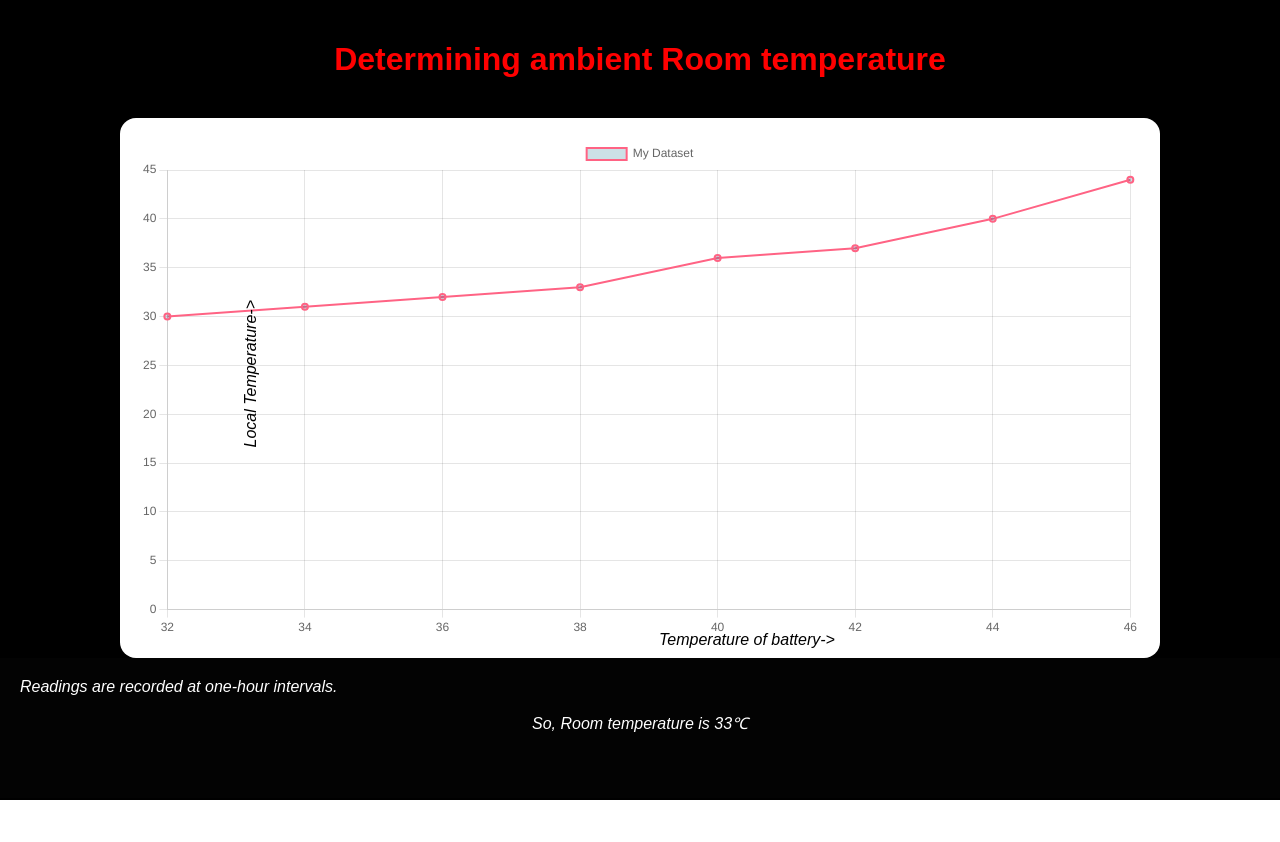
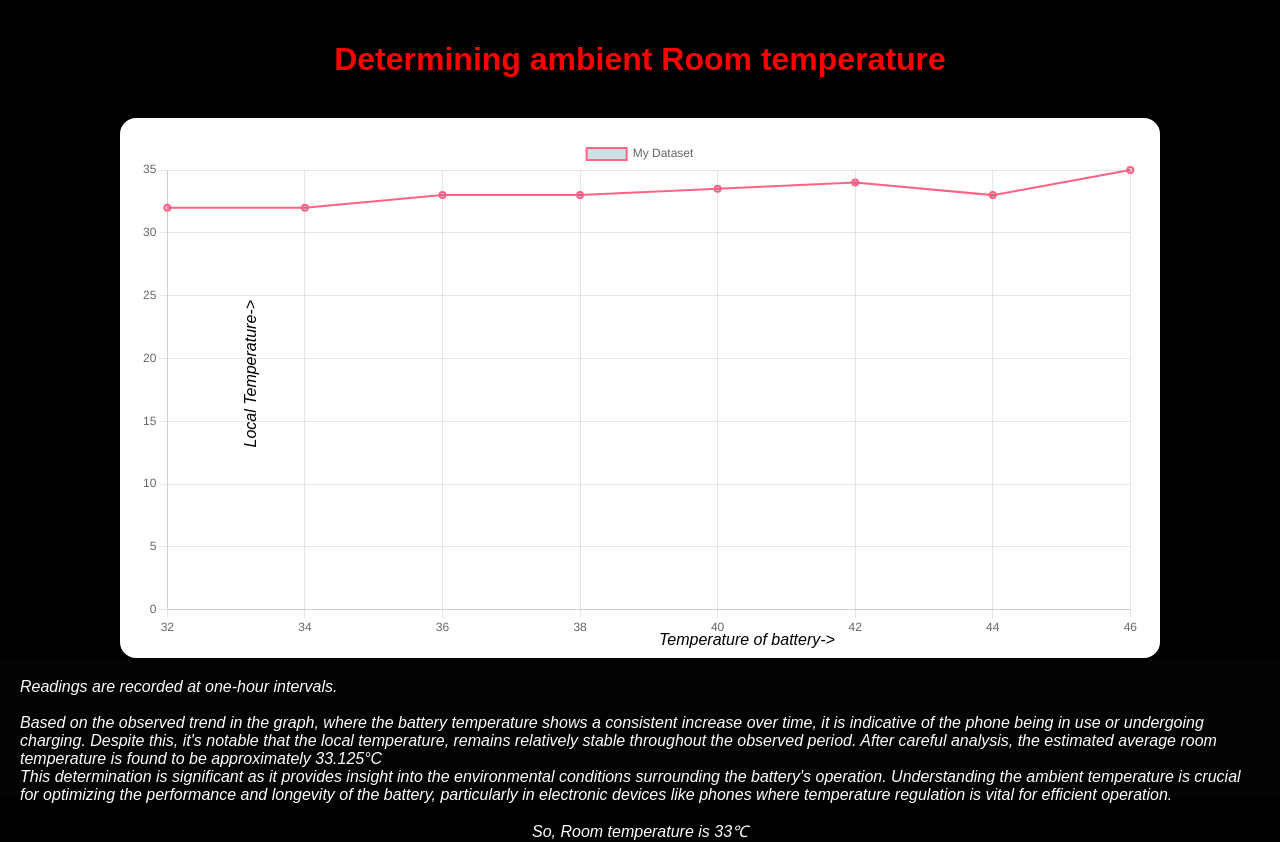
Before and after one commit to Kushalgt/Semusi-Project, a Django app: page / in a window 1280 px wide. Before the commit the page ends 800 px from the top, so only its background shows below. Run offline with Django 5.2, Linux system fonts and the light colour scheme.

```diff
--- a/home/templates/index.html
+++ b/home/templates/index.html
@@ -109,6 +109,12 @@
     <footer>
         Readings are recorded at one-hour intervals.
         <br>
+        <br>
+        Based on the observed trend in the graph, where the battery temperature shows a consistent increase over time, it is indicative of the phone being in use or undergoing charging.
+    Despite this, it's notable that the local temperature, remains relatively stable throughout the observed period.
+     After careful analysis, the estimated average room temperature is found to be approximately 33.125°C
+    <br> This determination is significant as it provides insight into the environmental conditions surrounding the battery's operation.
+     Understanding the ambient temperature is crucial for optimizing the performance and longevity of the battery, particularly in electronic devices like phones where temperature regulation is vital for efficient operation.
         <p style=" text-align: center;">So, Room temperature is 33&#8451;</p>
     </footer>
 </body>
--- a/home/views.py
+++ b/home/views.py
@@ -4,5 +4,5 @@ from django.http import HttpResponse  # Fix the import statement
 # Create your views here.
 def home(request):
    labels = ['32', '34', '36', '38', '40','42','44','46']
-   values = [30,31, 32, 33, 36, 37, 40,44]
+   values = [32,32, 33, 33, 33.5, 34, 33,35]
    return render(request,'index.html', {'labels': labels, 'values': values})
```
